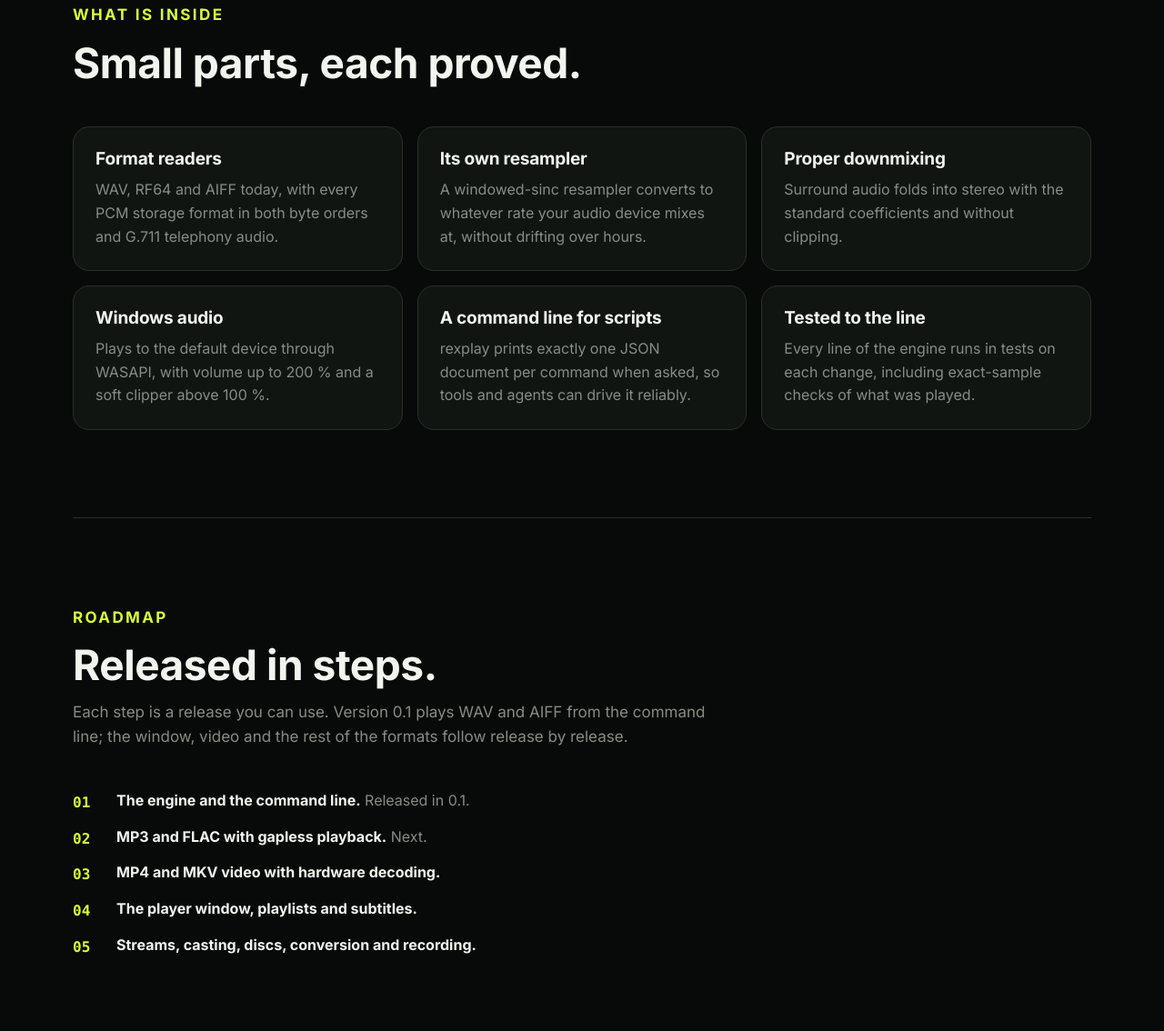
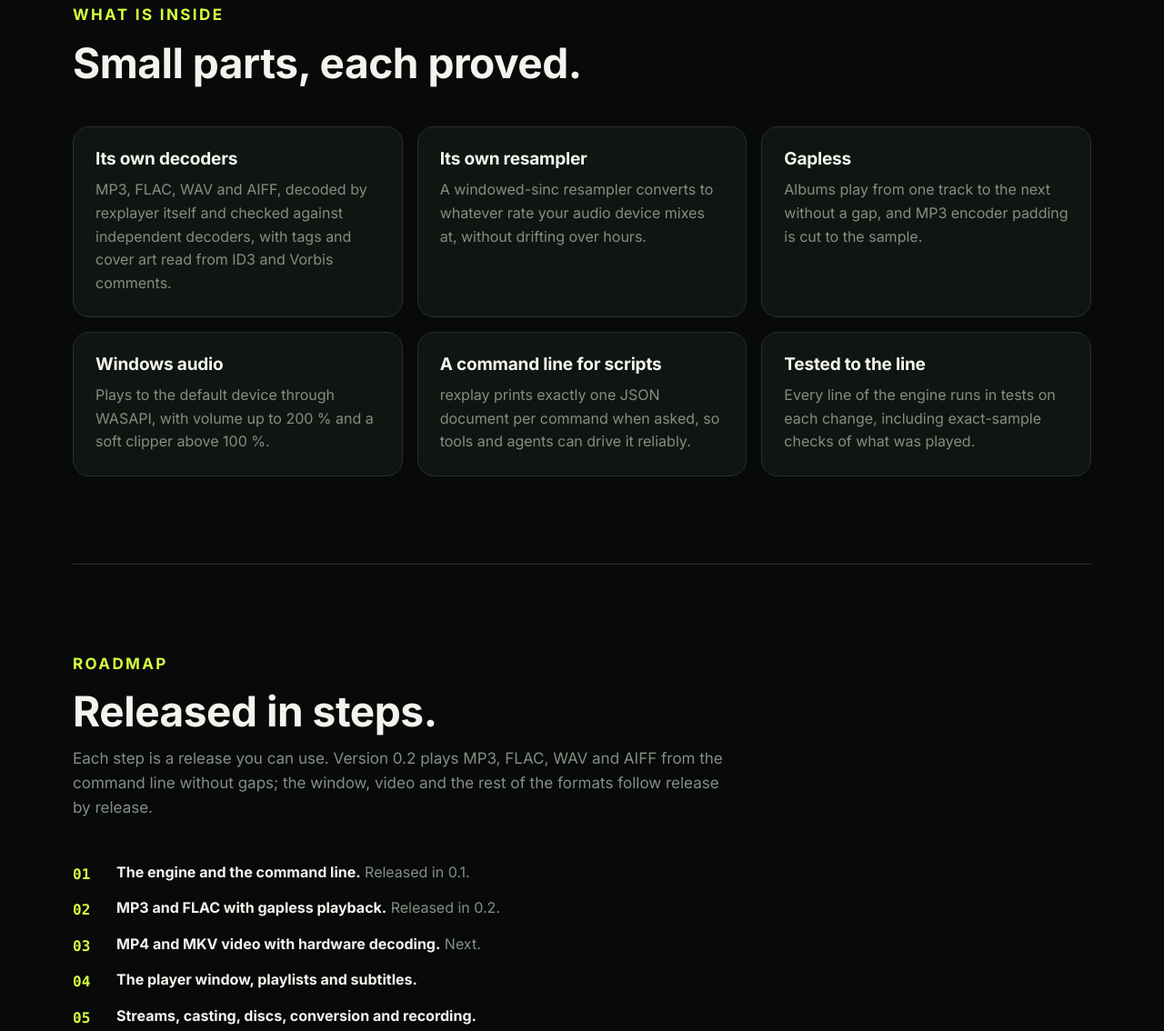
Before and after one commit to tochi-mba/rexplayer, a website: page site/index.html in a window 1280 px wide. Shown: the part 1679-2813 px from the top of the page at 91% size. Drawn offline with Linux system fonts and the light colour scheme; no server answers.

Commit message:
Version 0.2.0 so the release publishes

```diff
--- a/site/index.html
+++ b/site/index.html
@@ -97,9 +97,9 @@
         <h2>Small parts, each proved.</h2>
       </div>
       <div class="feature-grid">
-        <div class="feature-card"><h3>Format readers</h3><p>WAV, RF64 and AIFF today, with every PCM storage format in both byte orders and G.711 telephony audio.</p></div>
+        <div class="feature-card"><h3>Its own decoders</h3><p>MP3, FLAC, WAV and AIFF, decoded by rexplayer itself and checked against independent decoders, with tags and cover art read from ID3 and Vorbis comments.</p></div>
         <div class="feature-card"><h3>Its own resampler</h3><p>A windowed-sinc resampler converts to whatever rate your audio device mixes at, without drifting over hours.</p></div>
-        <div class="feature-card"><h3>Proper downmixing</h3><p>Surround audio folds into stereo with the standard coefficients and without clipping.</p></div>
+        <div class="feature-card"><h3>Gapless</h3><p>Albums play from one track to the next without a gap, and MP3 encoder padding is cut to the sample.</p></div>
         <div class="feature-card"><h3>Windows audio</h3><p>Plays to the default device through WASAPI, with volume up to 200 % and a soft clipper above 100 %.</p></div>
         <div class="feature-card"><h3>A command line for scripts</h3><p>rexplay prints exactly one JSON document per command when asked, so tools and agents can drive it reliably.</p></div>
         <div class="feature-card"><h3>Tested to the line</h3><p>Every line of the engine runs in tests on each change, including exact-sample checks of what was played.</p></div>
@@ -110,12 +110,12 @@
       <div class="section-heading">
         <p class="eyebrow signal">Roadmap</p>
         <h2>Released in steps.</h2>
-        <p>Each step is a release you can use. Version 0.1 plays WAV and AIFF from the command line; the window, video and the rest of the formats follow release by release.</p>
+        <p>Each step is a release you can use. Version 0.2 plays MP3, FLAC, WAV and AIFF from the command line without gaps; the window, video and the rest of the formats follow release by release.</p>
       </div>
       <ol class="install-steps">
         <li><strong>The engine and the command line.</strong> Released in 0.1.</li>
-        <li><strong>MP3 and FLAC with gapless playback.</strong> Next.</li>
-        <li><strong>MP4 and MKV video with hardware decoding.</strong></li>
+        <li><strong>MP3 and FLAC with gapless playback.</strong> Released in 0.2.</li>
+        <li><strong>MP4 and MKV video with hardware decoding.</strong> Next.</li>
         <li><strong>The player window, playlists and subtitles.</strong></li>
         <li><strong>Streams, casting, discs, conversion and recording.</strong></li>
       </ol>
@@ -145,7 +145,7 @@
       <div class="faq">
         <details open><summary>Why build a media player from scratch?</summary><p>Because the parts that matter, timing, seeking, the audio path and what happens with a damaged file, should be understood and tested end to end by the people who ship them.</p></details>
         <details><summary>Does it send anything anywhere?</summary><p>No telemetry, no account, no analytics. It touches the network only when you open something on the network.</p></details>
-        <details><summary>Will it play my videos?</summary><p>Not yet. Video arrives with the MP4 and MKV release; until then rexplayer plays WAV and AIFF audio.</p></details>
+        <details><summary>Will it play my videos?</summary><p>Not yet. Video arrives with the MP4 and MKV release; until then rexplayer plays MP3, FLAC, WAV and AIFF audio.</p></details>
         <details><summary>Can scripts and agents use it?</summary><p>Yes. Add --json to any command, or run rexplay agent capabilities, and it prints exactly one JSON document.</p></details>
       </div>
     </section>
```
Also changed, not shown: .portfolio/project.json, CHANGELOG.md, README.md, 1 other file.
